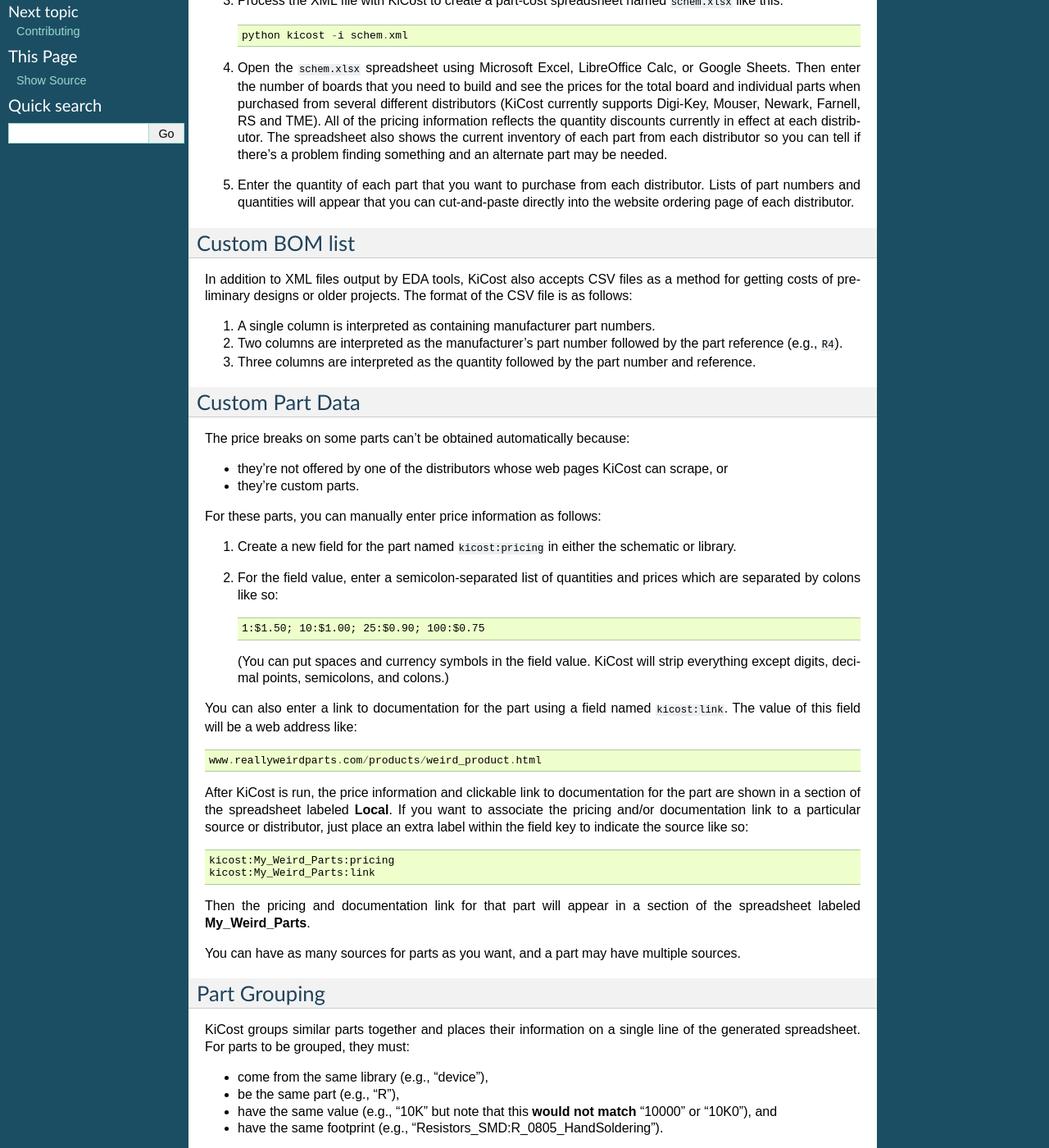
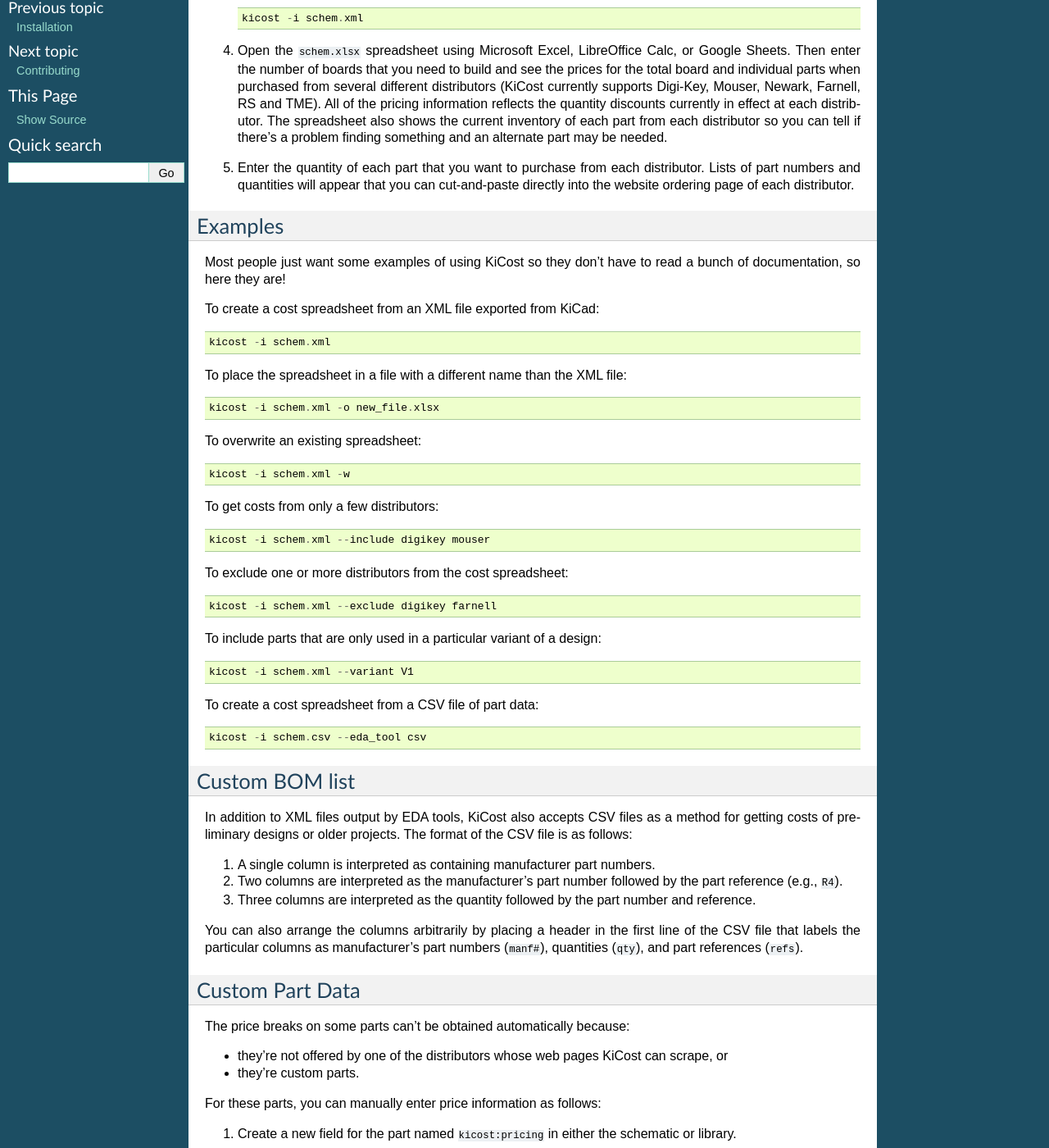
Before and after one commit to hildogjr/KiCost, a Sphinx documentation site: the page built from docs/usage.rst, in a window 1280 px wide and 1400 px high, scrolled down 438 px. Shown: the whole window at 82% size. Built offline with Sphinx 7.4.7, drawn with Linux system fonts in a browser that asks for light colours; some of the changed text lies outside the part shown.

Commit message:
Updated documentation.

```diff
--- a/docs/usage.rst
+++ b/docs/usage.rst
@@ -22,7 +22,7 @@
 2. Output a BOM from your KiCad schematic. This will be an XML file such as ``schem.xml``.
 3. Process the XML file with KiCost to create a part-cost spreadsheet named ``schem.xlsx`` like this::
 
-     python kicost -i schem.xml
+     kicost -i schem.xml
 
 4. Open the ``schem.xlsx`` spreadsheet using Microsoft Excel, LibreOffice Calc, or Google Sheets.
    Then enter the number of boards that you need to build and see
@@ -37,16 +37,56 @@
    directly into the website ordering page of each distributor.
 
 ------------------------
+Examples
+------------------------
+
+Most people just want some examples of using KiCost so they don't have to read a bunch
+of documentation, so here they are!
+
+To create a cost spreadsheet from an XML file exported from KiCad::
+
+    kicost -i schem.xml
+
+To place the spreadsheet in a file with a different name than the XML file::
+
+    kicost -i schem.xml -o new_file.xlsx
+
+To overwrite an existing spreadsheet::
+
+    kicost -i schem.xml -w
+
+To get costs from only a few distributors::
+
+    kicost -i schem.xml --include digikey mouser
+
+To exclude one or more distributors from the cost spreadsheet::
+
+    kicost -i schem.xml --exclude digikey farnell
+
+To include parts that are only used in a particular variant of a design::
+
+    kicost -i schem.xml --variant V1
+
+To create a cost spreadsheet from a CSV file of part data::
+
+    kicost -i schem.csv --eda_tool csv
+
+------------------------
 Custom BOM list
 ------------------------
 
 In addition to XML files output by EDA tools, KiCost also accepts CSV files as a method
 for getting costs of preliminary designs or older projects.
-The format of the CSV file is as follows::
+The format of the CSV file is as follows:
 
 1. A single column is interpreted as containing manufacturer part numbers.
 2. Two columns are interpreted as the manufacturer's part number followed by the part reference (e.g., ``R4``).
 3. Three columns are interpreted as the quantity followed by the part number and reference.
+
+You can also arrange the columns arbitrarily by placing a header in the first line
+of the CSV file that labels the particular
+columns as manufacturer's part numbers (``manf#``), quantities (``qty``), and
+part references (``refs``).
 
 ------------------------
 Custom Part Data
@@ -212,7 +252,7 @@
 
 Sometimes it is desirable to show additional data for the parts in the
 spreadsheet.
-To do this, use the ``-fields`` command-line option followed by the names of the
+To do this, use the ``--fields`` command-line option followed by the names of the
 additional part fields you want displayed in the global data section of the
 of the spreadsheet::
 
@@ -226,13 +266,17 @@
 provides additional cues:
 
 #. The ``Qty`` cell is colored to show the availability of a given part:
-       * Red if the part is unavailable at any of the distributors.
-       * Orange if the part is available, but not in sufficient quantity.
-       * Yellow if there is enough of th part available, but not enough has been ordered.
+
+   * Red if the part is unavailable at any of the distributors.
+   * Orange if the part is available, but not in sufficient quantity.
+   * Yellow if there is enough of the part available, but not enough has been ordered.
+
 #. The ``Avail`` cell is colored to show the availability of a given part
    at a particular distributor:
-       * Red if the part is unavailable.
-       * Orange if there is not sufficient quantity of the part available.
+
+   * Red if the part is unavailable.
+   * Orange if there is not sufficient quantity of the part available.
+
 #. The ``Unit$`` cell is colored green to indicate the lowest price found
    across all the distributors.
 
@@ -256,6 +300,24 @@
 (If you encounter problems running KiCost on a Windows PC with Python 2, then
 using this command may help.)
 
+---------------------------------
+Selecting Distributors to Scrape
+---------------------------------
+
+You can get the list of part distributors that KiCost scrapes for data like this::
+
+    kicost --show_dist_list
+    Distributor list: digikey farnell local_template mouser newark rs tme
+
+Since you may not have access to some of the distributors in that list,
+you can restrict scraping from only a subset of them as follows::
+
+    kicost -i schem.xml --include digikey mouser
+
+Or you can exclude some distributors and scrape the rest::
+
+    kicost -i schem.xml --exclude farnell newark
+
 ---------------------
 Command-Line Options
 ---------------------
@@ -297,6 +359,8 @@
       -eda {kicad,altium,csv} [{kicad,altium,csv} ...], --eda_tool {kicad,altium,csv} [{kicad,altium,csv} ...]
                             Choose EDA tool from which the XML BOM file
                             originated, or use csv for .CSV files.
+      --show_dist_list      Show list of distributors that can be scraped for cost
+                            data, then exit.
       -e dist [dist ...], --exclude dist [dist ...]
                             Excludes the given distributor(s) from the scraping
                             process.
@@ -307,9 +371,9 @@
                             Specify the number of attempts to retrieve part data
                             from a website.
 
-----------------------------
+--------------------------------
 Using KiCost From Within KiCad
-----------------------------
+--------------------------------
 
 In the Bill of Material window use the the command
 
```
Also changed, not shown: other parts of docs/usage.rst (+4 -4 lines), 1 other file.
